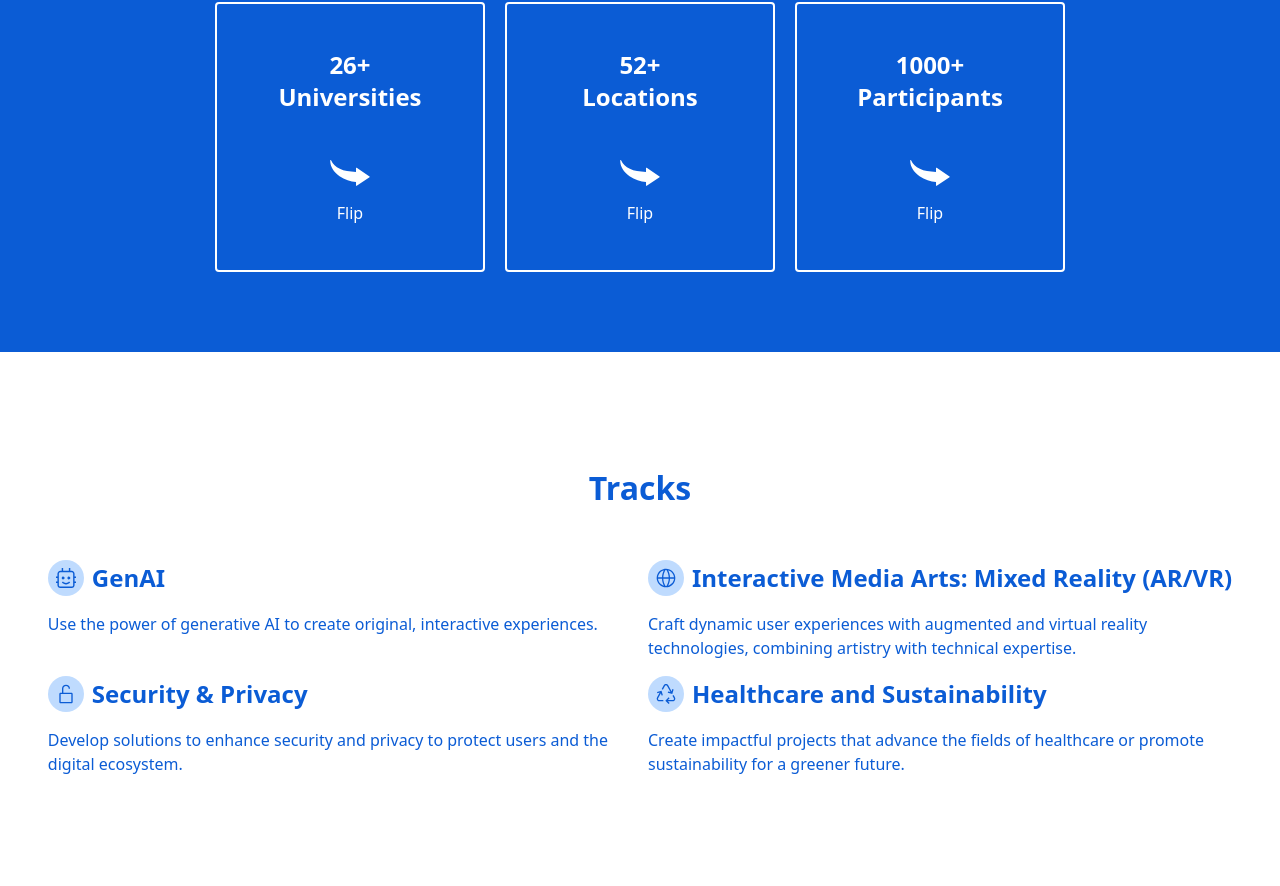
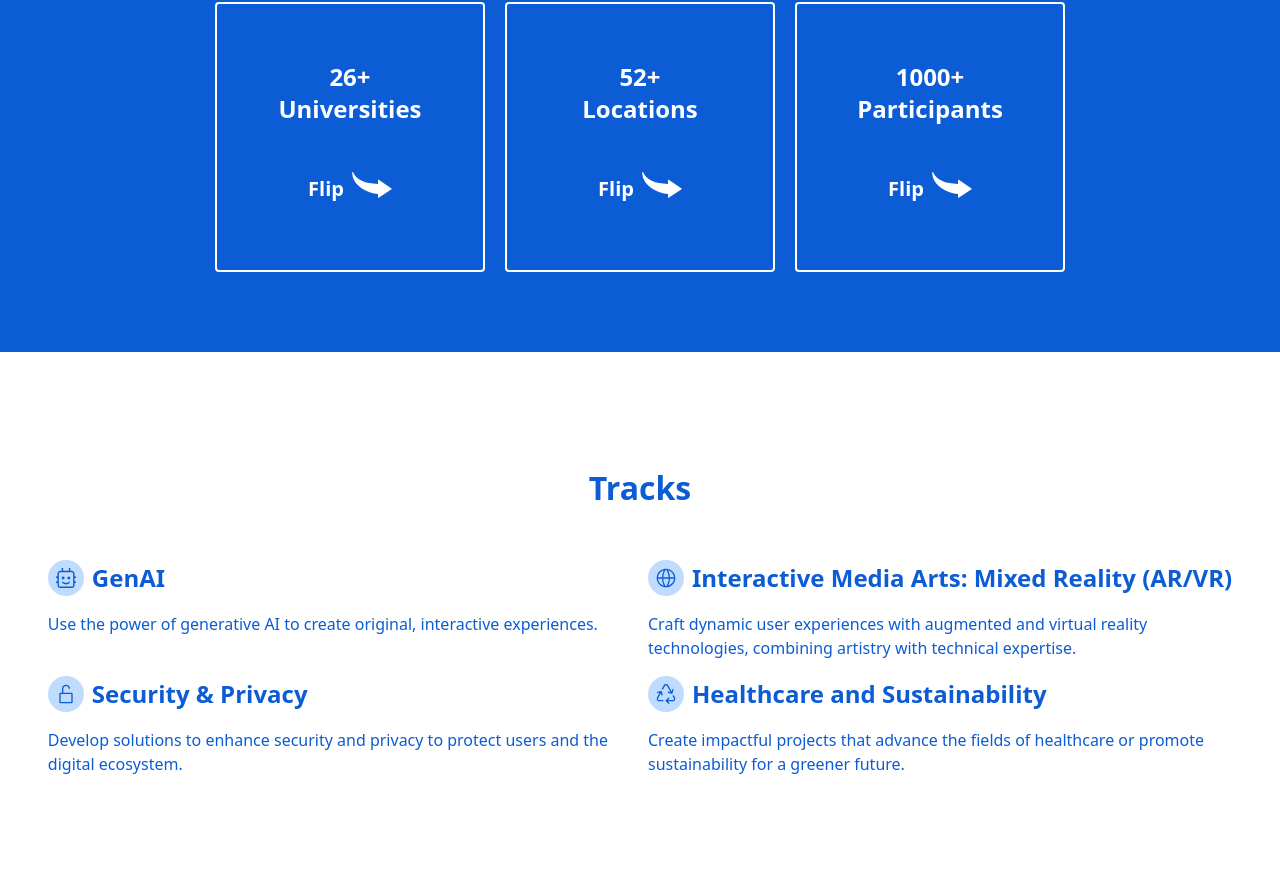
Before and after one commit to hacknyu/HackNYU-2025, a React (Vite) app: page / in a window 1280 px wide. Shown: the part 974-1860 px from the top of the page. Built offline with nearby package versions, Linux system fonts and the light colour scheme.

Commit message:
Move Flip text to same line as icon and update on hover properties

```diff
--- a/src/components/card/Card.jsx
+++ b/src/components/card/Card.jsx
@@ -13,14 +13,14 @@ const Card = ({ info }) => {
 
     return (
         <ReactCardFlip isFlipped={flipped} flipDirection="horizontal">
-        <div onClick={handleClick} className={cardStyle}>
+            <div onClick={handleClick} className={`${cardStyle} group`}>
                 <div className="text-center">
                     <h2 className="text-2xl">{info.header}</h2>
                     <h3 className="text-2xl">{info.subheader}</h3>
                 </div>
-            <div className="mt-10 flex flex-col items-center">
+                <div className="mt-10 flex flex-row items-center space-x-2 group-hover:scale-105 group-hover:text-orange-600 transition-transform duration-300 ease-in-out">
+                    <span className="text-xl">Flip</span>
                     <img src={flipArrow} alt="flip arrow" className="w-10 h-10 mb-2" />
-                <span className="text-md font-medium text-white">Flip</span>
                 </div>
             </div>
 
```
Lines whose indentation alone changed are shown as unchanged.
